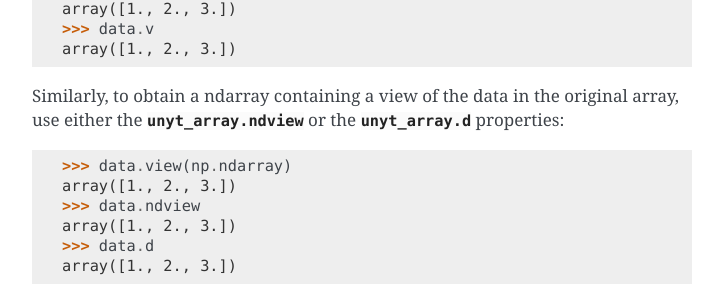
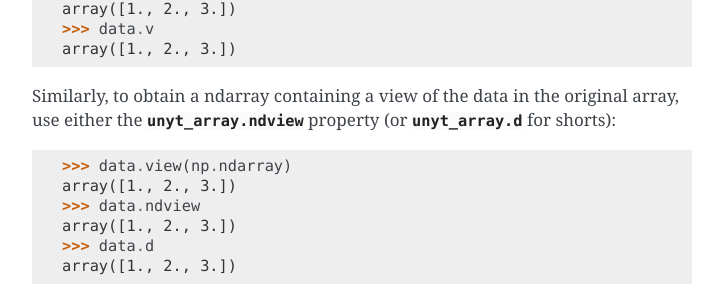
Before and after one commit to yt-project/unyt, a Sphinx documentation site: the page built from docs/usage.rst, in a window 1280 px wide and 900 px high, scrolled down 16138 px. Shown: the part 152-455 px from the top of the window, without its empty margins (388-1111 px from the left). Built offline with Sphinx 7.4.7, drawn with Linux system fonts in a browser that asks for light colours; pages that are not in the unit, such as notebooks, are missing from menus; the version number could not be read and is left out.

Commit message:
DOC: simplify a sentence

```diff
--- a/docs/usage.rst
+++ b/docs/usage.rst
@@ -765,7 +765,7 @@ To obtain a new array containing a copy of the original data, use either the
 
 Similarly, to obtain a ndarray containing a view of the data in the original
 array, use either the :attr:`unyt_array.ndview <unyt.array.unyt_array.ndview>`
-or the :attr:`unyt_array.d <unyt.array.unyt_array.d>` properties:
+property (or :attr:`unyt_array.d <unyt.array.unyt_array.d>` for shorts):
 
   >>> data.view(np.ndarray)
   array([1., 2., 3.])
```
